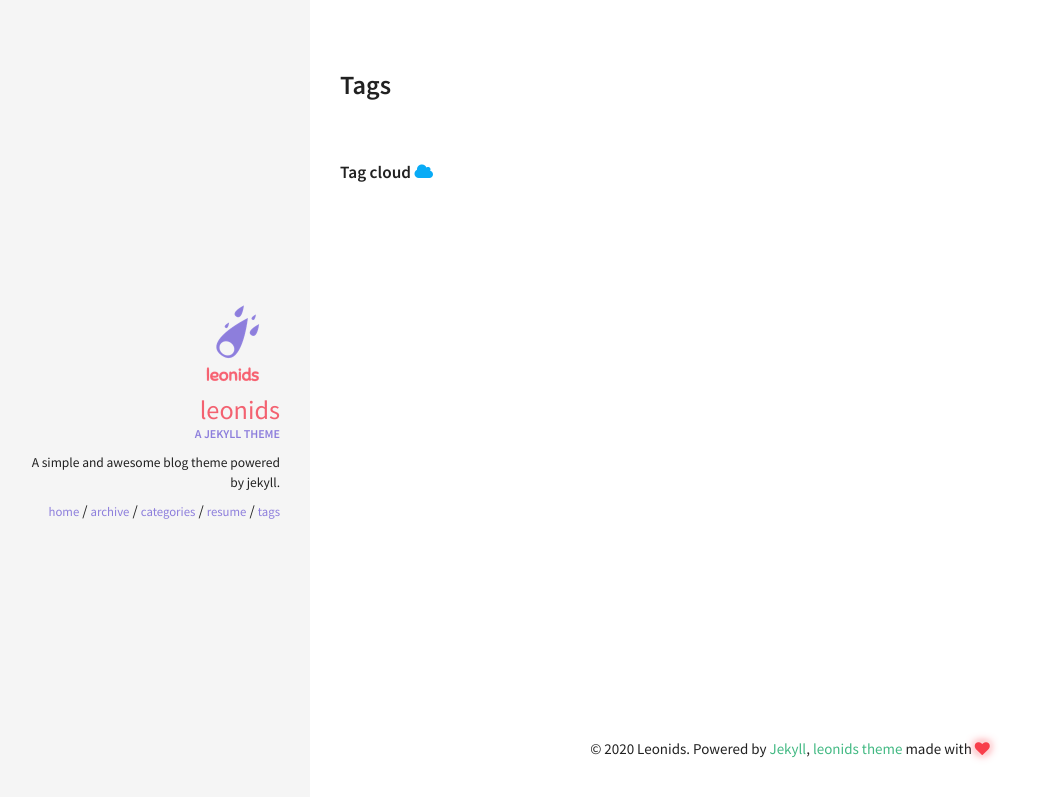
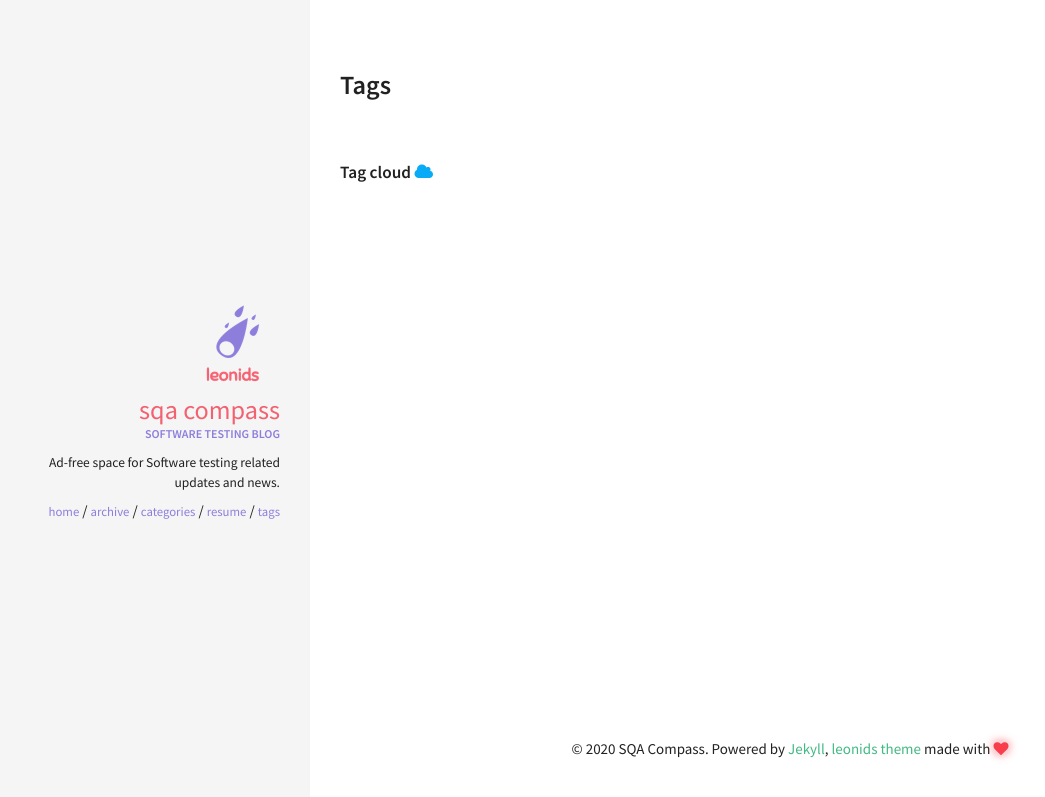
Before and after one commit to renyuanz/leonids, a Jekyll site: the page built from tags.html, in a window 1280 px wide. Shown: the top 797 px of the page, without its empty margins (10-1055 px from the left). Built offline with Jekyll 4.4.1, drawn with Linux system fonts in a browser that asks for light colours.

Commit message:
Update _config.yml

```diff
--- a/_config.yml
+++ b/_config.yml
@@ -3,11 +3,11 @@
 # Site wide configuration
 ####################################
 #
-title: Leonids
+title: SQA Compass
 email:
-description: A simple and awesome blog theme powered by jekyll.
+description: Ad-free space for Software testing related updates and news.
 url: # the base hostname & protocol for your site
-keywords: ["blog", "jekyll"]
+keywords: ["blog", "sqacompass"]
 
 #
 ###################################
@@ -33,10 +33,10 @@ kramdown:
 ####################################
 #
 owner:
-  name: Leonids
+  name: SQA Compass
   avatar: leonids-logo.png
-  job: "A jekyll theme"
-  bio: "A simple and awesome blog theme powered by jekyll."
+  job: "Software Testing Blog"
+  bio: "Ad-free space for Software testing related updates and news."
   email:
   disqus-shortname:
   twitter: #username
```
